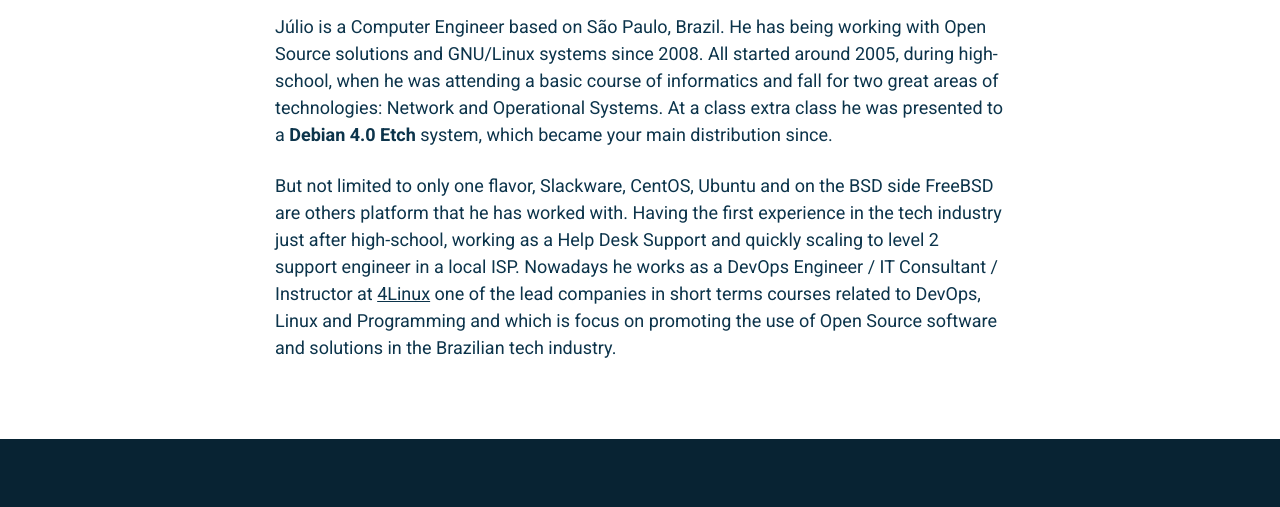
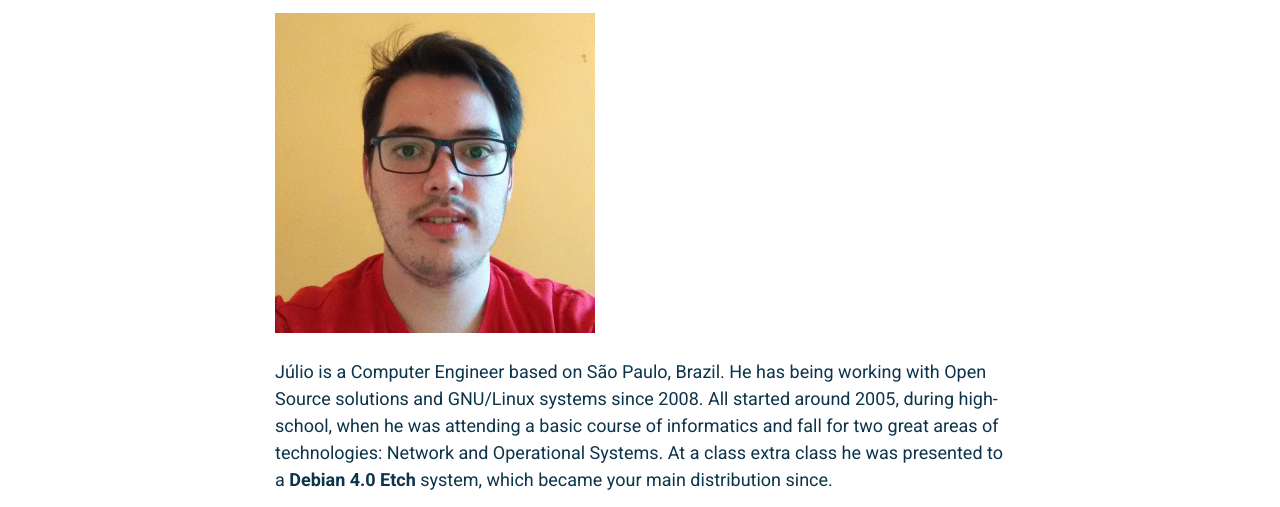
Before and after one commit to jrballot/jrballot.github.io, a plain HTML site: page about/index.html in a window 1280 px wide. Shown: the part 156-663 px from the top of the page. Drawn offline with nearby package versions, Linux system fonts and the light colour scheme.

Commit message:
rebuilding site Sat 06 Mar 2021 02:29:19 PM -03

```diff
--- a/about/index.html
+++ b/about/index.html
@@ -80,7 +80,14 @@
                         <h2 class="mb-3">About</h2>
 
                         <div class="content">
-                            <p>Júlio is a Computer Engineer based on São Paulo, Brazil. He has being working with Open Source solutions and GNU/Linux systems since 2008. All started around 2005, during high-school,  when he was attending a basic course of informatics and fall for two great areas of technologies: Network and Operational Systems. At a class extra class he was presented to a <strong>Debian 4.0 Etch</strong> system, which became your main distribution since.</p>
+                            <figure class="figure">
+    <a href="/images/profile.jpg" class="d-block" data-toggle="lightbox" data-gallery="post-gallery">
+        <img src="/images/profile.jpg" width="50%" height="50%"class="figure-img img-fluid"
+        />
+    </a>
+</figure>
+
+<p>Júlio is a Computer Engineer based on São Paulo, Brazil. He has being working with Open Source solutions and GNU/Linux systems since 2008. All started around 2005, during high-school,  when he was attending a basic course of informatics and fall for two great areas of technologies: Network and Operational Systems. At a class extra class he was presented to a <strong>Debian 4.0 Etch</strong> system, which became your main distribution since.</p>
 <p>But not limited to only one flavor, Slackware, CentOS, Ubuntu and on the BSD side FreeBSD are others platform that he has worked with. Having the first experience in the tech industry just after high-school, working as a Help Desk Support and quickly scaling to level 2 support engineer in a local ISP. Nowadays he works as a DevOps Engineer / IT Consultant / Instructor at <a href="http://www.4linux.com.br">4Linux</a> one of the lead companies in short terms courses related to DevOps, Linux and Programming and which is focus on promoting the use of Open Source software and solutions in the Brazilian tech industry.</p>
 
                         </div>
```
Also changed, not shown: favicon.ico.
